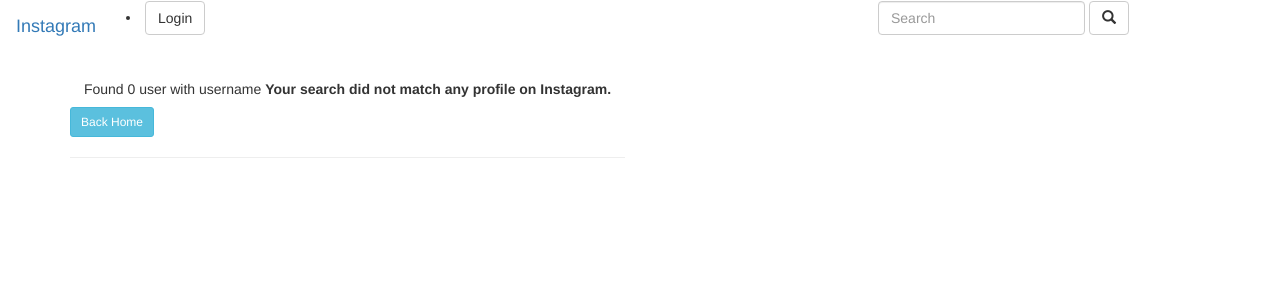
After one commit to juma-moringa/Instagram, a Django app: page /search/ in a window 1280 px wide. The commit adds this page. Shown: the top 300 px of the page. Run offline with Django 3.2, Linux system fonts and the light colour scheme; some libraries are stand-ins or nearby versions.

```diff
--- a/doubletap/models.py
+++ b/doubletap/models.py
@@ -24,7 +24,7 @@
 
      #search method.
     @classmethod
-    def search_profile(cls, name):
+    def search_insta_profile(cls, name):
         return cls.objects.filter(user__username__icontains=name).all()
 
     @classmethod
--- /dev/null
+++ b/doubletap/templates/instasearch.html
@@ -0,0 +1,59 @@
+{% extends 'base.html' %}
+{% block content %}
+<div class="container">
+    <div class="row">
+        <div class="col-md-6 mx-auto">
+            {% if results %}
+            <h1 class="text-center">Instagram</h1>
+            <h5 class="text-center">Found {{ results|length }}user</h5>
+            {% else %}
+            <h5 class="text-center"> Found 0 user with username <strong>{{message}}</strong></h5>
+            <a class="d-block mx-auto btn btn-sm btn-info d-block mx-auto" href="/">
+                Back Home
+            </a>
+            {% endif %}
+            <hr>
+            {% if results %}
+            {% for res in results %}
+            <div class="container">
+                <div class="row">
+                    <div class="row">
+                        <div class="col-md-4">
+                            <img style="width: 100%;
+                            height: 100%;" src="{{res.user.profile.profile_photo.url}}" alt="profile_photo"
+                                class="img-responsive">
+                        </div>
+                        <div class="col-md-8">
+                            <span><strong>{{res.user.username}}</strong></span>
+                            <p>Email-{{user.email}}</p>
+                            <p>Bio-{{user.profile.bio}}.</p>
+                            <div class="row">
+                                <div class="col-sm">
+                                    <p> 5 Followers</p>
+                                </div>
+                                <div class="col-sm">
+                                    <p> 6 Following</p>
+                                </div>
+                            </div>
+                            <br>
+                            <div class="col-md-3 mt-3">
+                                <button class="btn btn-sm btn-outline-primary" name="follow">follow</button>
+                                <button class="btn btn-sm btn-outline-primary" name="follow">unfollow</button>
+                            </div>
+                            <p>Followed by bwana*mkunaji, __itsbenjamin, bramz_hair_studio +2 more
+                            </p>
+                        </div>
+                    </div>
+                    <br>
+                    <a class="d-block mx-auto btn btn-sm btn-info d-block mx-auto" href="/">
+                        Back Home
+                    </a>
+                </div>
+            </div>
+            <hr>
+            {% endfor %}
+            {% endif %}
+        </div>
+    </div>
+</div>
+{% endblock %}
--- a/doubletap/templates/navbar.html
+++ b/doubletap/templates/navbar.html
@@ -16,19 +16,13 @@
             <!-- Adding a search form  -->
             <div class="col-sm-4 col-md-4 navbar-right">
 
-                <form class="navbar-form" role="search" action="/">
-
-                    <div class="input-group">
-
-                        <div class="navbar-nav mx-auto text-center" id="nav-items">
-                            <form action="" method='post' class="form-inline">
-                              <input class="form-control mr-sm-3 mr-lg-4" id="navsearch"  name='' value="" placeholder="Search...">
-                              <button class="btn my-2 my-sm-0" type="submit">Search</button>
-                            </form>
-                          </div>
-
+                <form class="form-inline" action="{%url 'search' %}">
+                    <div class="md-form my-0">
+                        <input class="form-control mr-sm-5" type="text" placeholder="Search" name="search_insta_user"
+                            aria-label="Search">
+                        <button class="btn btn-default" type="submit"><i
+                                class="glyphicon glyphicon-search"></i></button>
                     </div>
-
                 </form>
             </div>
 
--- a/doubletap/urls.py
+++ b/doubletap/urls.py
@@ -2,7 +2,6 @@
 from . import views
 from django.conf.urls.static import static
 from django.contrib.auth import views as auth_views
-
 
 urlpatterns=[
     url(r'^$',views.index, name='index'),
@@ -11,4 +10,5 @@
     url('profile/',views.insta_profile, name='profile'),
     url('Update_insta_Profile/',views.Update_insta_Profile, name='update_profile'),
     url('gramblog/', views.Post_gram, name='Postblog'),
+    url('search/', views.search_profile,name='search'),
 ]
--- a/doubletap/views.py
+++ b/doubletap/views.py
@@ -17,7 +17,6 @@
 def register(request):
     if request.method=="POST":
         form=SignUpForm(request.POST)
-
         if form.is_valid():
            form.save()
            username = form.cleaned_data.get('username')
@@ -72,3 +71,16 @@
     else:
         form = PostForm()
     return render(request, 'blogs.html', {"form": form})
+
+
+def search_profile(request):
+    if 'search_insta_user' in request.GET and request.GET['search_insta_user']:
+        name = request.GET.get("search_insta_user")
+        searchResults = Profile.search_insta_profile(name)
+        message = f'name'
+        results=searchResults
+        message = message
+        return render(request,'instasearch.html', {'results':results,'message':message})
+    else:
+        message = "Your search did not match any profile on Instagram."
+    return render(request, 'instasearch.html', {'message': message})
```
Also changed, not shown: doubletap/templates/index.html (+4 -5 lines).
